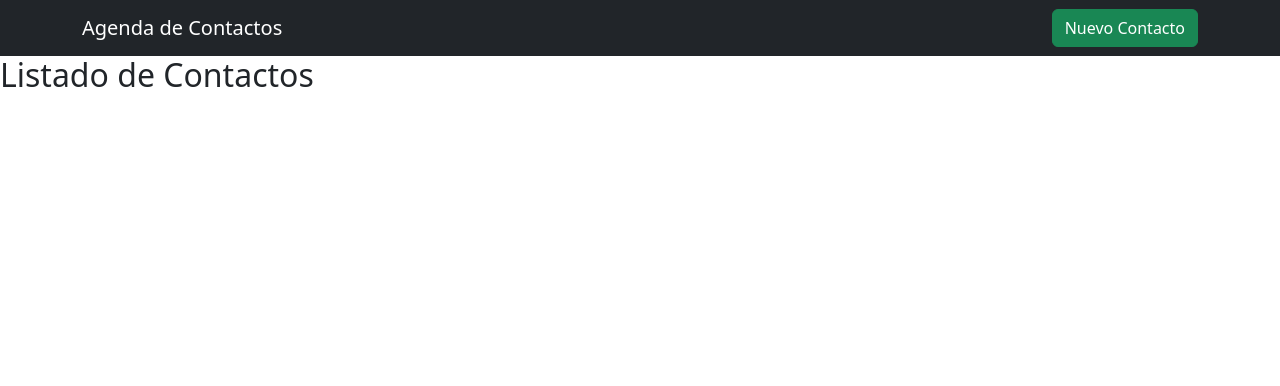
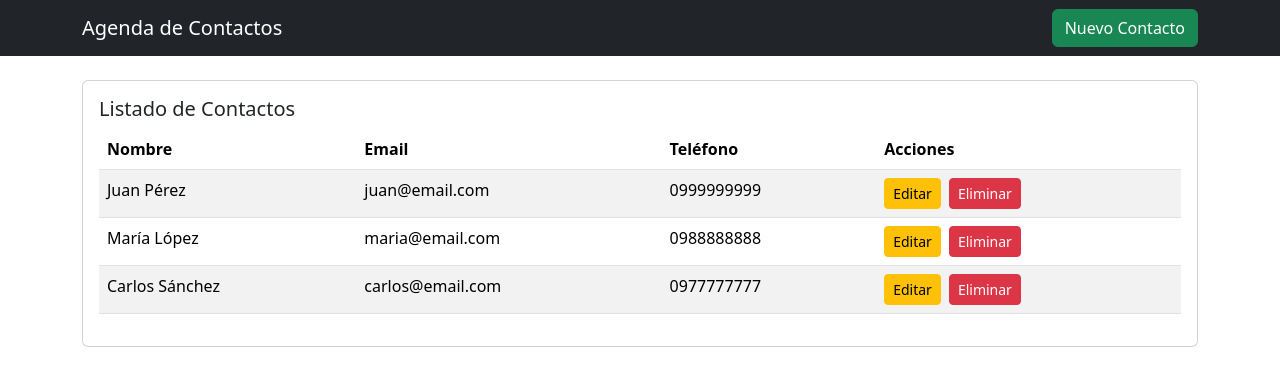
Before and after one commit to edgarcayancela8-create/agenda-contactos-react, a React (Vite) app: page / in a window 1280 px wide. Shown: the top 386 px of the page. Built offline with nearby package versions, Linux system fonts and the light colour scheme.

Commit message:
agregar estado inicial para contactos

```diff
--- a/src/App.jsx
+++ b/src/App.jsx
@@ -1,17 +1,24 @@
+import { useState } from "react";
 import { BrowserRouter, Routes, Route } from "react-router-dom";
+
+import Header from "./components/layout/Header";
 
 import Home from "./pages/Home";
 import Create from "./pages/Create";
 import Edit from "./pages/Edit";
 import NotFound from "./pages/NotFound";
-import Header from "./components/layout/Header";
+
+import contactsData from "./utils/contacts";
 
 function App() {
+  const [contacts] = useState(contactsData);
+
   return (
     <BrowserRouter>
-    <Header />
+      <Header />
+
       <Routes>
-        <Route path="/" element={<Home />} />
+        <Route path="/" element={<Home contacts={contacts} />} />
         <Route path="/nuevo" element={<Create />} />
         <Route path="/editar/:id" element={<Edit />} />
         <Route path="*" element={<NotFound />} />
--- /dev/null
+++ b/src/components/features/ContactForm.jsx
@@ -0,0 +1,61 @@
+const ContactForm = () => {
+  return (
+    <div className="card">
+
+      <div className="card-body">
+
+        <h5 className="card-title mb-4">
+          Información del Contacto
+        </h5>
+
+        <form>
+
+          <div className="mb-3">
+            <label className="form-label">
+              Nombre
+            </label>
+
+            <input
+              type="text"
+              className="form-control"
+            />
+          </div>
+
+          <div className="mb-3">
+            <label className="form-label">
+              Correo electrónico
+            </label>
+
+            <input
+              type="email"
+              className="form-control"
+            />
+          </div>
+
+          <div className="mb-3">
+            <label className="form-label">
+              Teléfono
+            </label>
+
+            <input
+              type="text"
+              className="form-control"
+            />
+          </div>
+
+          <button
+            className="btn btn-primary"
+            type="submit"
+          >
+            Guardar
+          </button>
+
+        </form>
+
+      </div>
+
+    </div>
+  );
+};
+
+export default ContactForm;
--- /dev/null
+++ b/src/components/features/ContactList.jsx
@@ -0,0 +1,42 @@
+const ContactList = ({ contacts }) => {
+  return (
+    <div className="card">
+      <div className="card-body">
+        <h5 className="card-title">Listado de Contactos</h5>
+
+        <table className="table table-striped">
+          <thead>
+            <tr>
+              <th>Nombre</th>
+              <th>Email</th>
+              <th>Teléfono</th>
+              <th>Acciones</th>
+            </tr>
+          </thead>
+
+          <tbody>
+            {contacts.map((contact) => (
+              <tr key={contact.id}>
+                <td>{contact.name}</td>
+                <td>{contact.email}</td>
+                <td>{contact.phone}</td>
+                <td>
+                  <button className="btn btn-warning btn-sm me-2">
+                    Editar
+                  </button>
+
+                  <button className="btn btn-danger btn-sm">
+                    Eliminar
+                  </button>
+                </td>
+              </tr>
+            ))}
+          </tbody>
+        </table>
+
+      </div>
+    </div>
+  );
+};
+
+export default ContactList;
--- a/src/pages/Create.jsx
+++ b/src/pages/Create.jsx
@@ -1,5 +1,13 @@
+import ContactForm from "../components/features/ContactForm";
+
 const Create = () => {
-  return <h2>Nuevo Contacto</h2>;
+  return (
+    <div className="container mt-4">
+
+      <ContactForm />
+
+    </div>
+  );
 };
 
 export default Create;
--- a/src/pages/Edit.jsx
+++ b/src/pages/Edit.jsx
@@ -1,5 +1,13 @@
+import ContactForm from "../components/features/ContactForm";
+
 const Edit = () => {
-  return <h2>Editar Contacto</h2>;
+  return (
+    <div className="container mt-4">
+
+      <ContactForm />
+
+    </div>
+  );
 };
 
 export default Edit;
--- a/src/pages/Home.jsx
+++ b/src/pages/Home.jsx
@@ -1,5 +1,11 @@
-const Home = () => {
-  return <h2>Listado de Contactos</h2>;
+import ContactList from "../components/features/ContactList";
+
+const Home = ({ contacts }) => {
+  return (
+    <div className="container mt-4">
+      <ContactList contacts={contacts} />
+    </div>
+  );
 };
 
 export default Home;
--- a/src/pages/NotFound.jsx
+++ b/src/pages/NotFound.jsx
@@ -1,5 +1,22 @@
+import { Link } from "react-router-dom";
+
 const NotFound = () => {
-  return <h2>Error 404 - Página no encontrada</h2>;
+  return (
+    <div className="container text-center mt-5">
+
+      <h1>404</h1>
+
+      <p>Página no encontrada.</p>
+
+      <Link
+        to="/"
+        className="btn btn-primary"
+      >
+        Volver al inicio
+      </Link>
+
+    </div>
+  );
 };
 
 export default NotFound;
--- /dev/null
+++ b/src/utils/contacts.js
@@ -0,0 +1,21 @@
+const contacts = [
+  {
+    id: 1,
+    name: "Juan Pérez",
+    email: "juan@email.com",
+    phone: "0999999999",
+  },
+  {
+    id: 2,
+    name: "María López",
+    email: "maria@email.com",
+    phone: "0988888888",
+  },{
+  id: 3,
+  name: "Carlos Sánchez",
+  email: "carlos@email.com",
+  phone: "0977777777",
+}
+];
+
+export default contacts;
```
